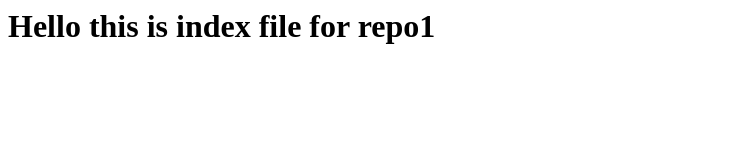
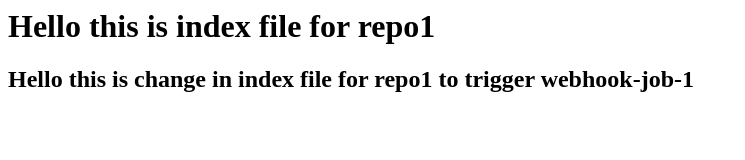
Before and after one commit to Prasad220994/repo1, a plain HTML site: page index.html in a window 1280 px wide. Shown: the whole page, without its empty margins (0-745 px from the left). Drawn offline with Linux system fonts and the light colour scheme.

Commit message:
webhook-job-1

```diff
--- a/index.html
+++ b/index.html
@@ -1 +1,2 @@
 <h1>Hello this is index file for repo1</h1>
+<h2>Hello this is change in index file for repo1 to trigger webhook-job-1</h2>
```
